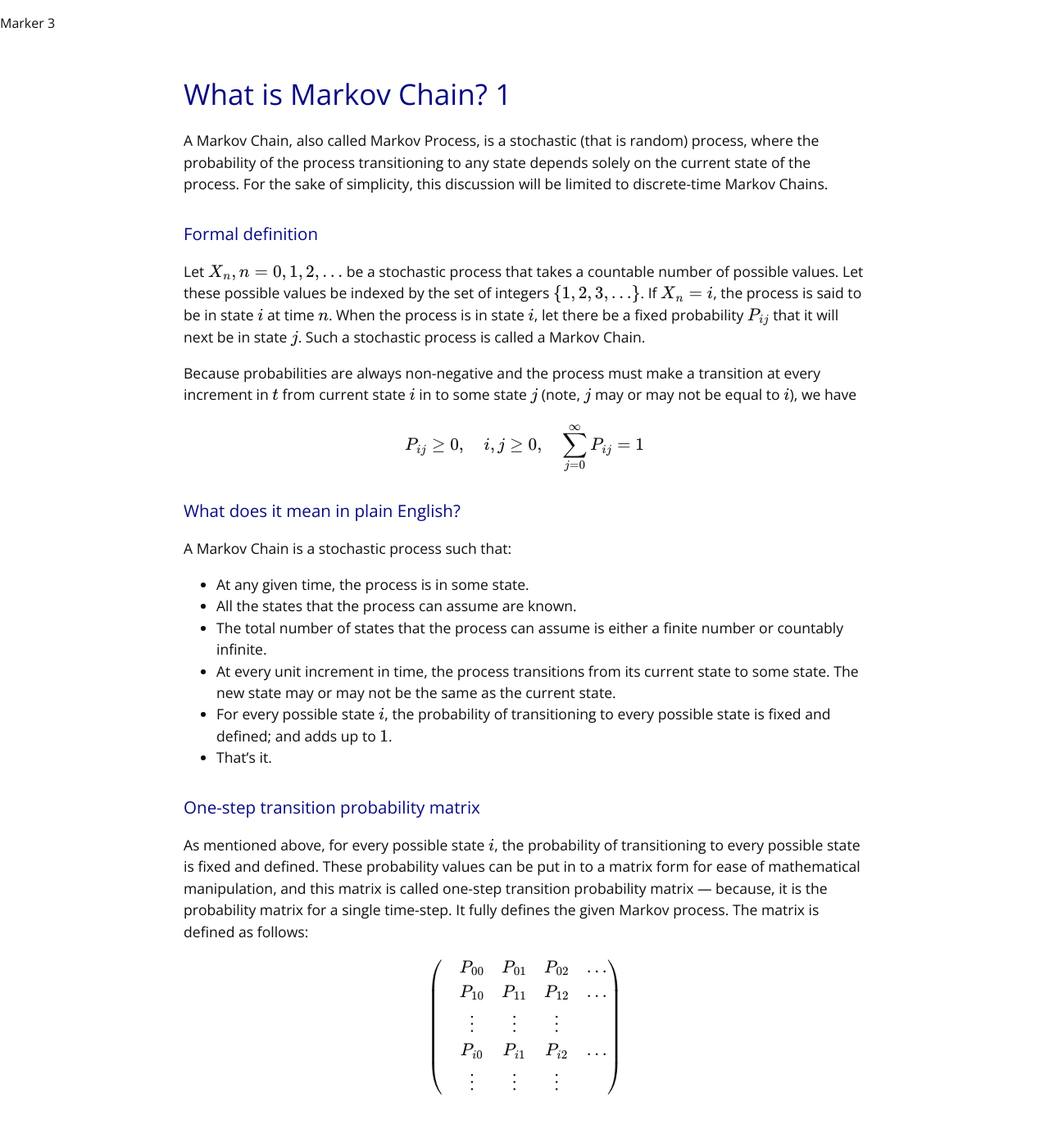
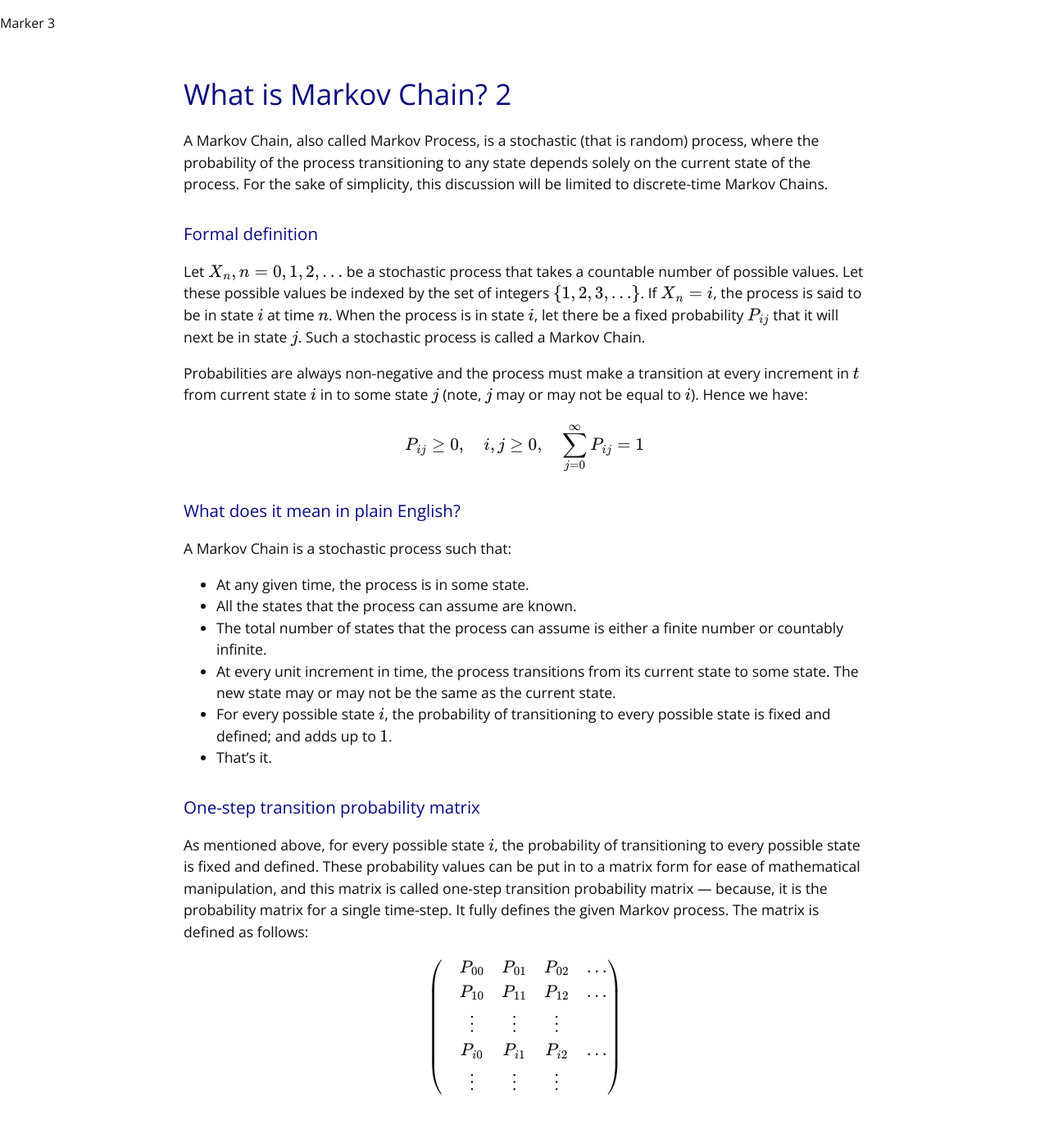
Before and after one commit to vinitjoglekar/playground, a Jekyll site: the page built from _pages/markov_chains.md, in a window 1280 px wide. Shown: the whole page at 82% size. Built offline with Jekyll 4.4.1, drawn with Linux system fonts in a browser that asks for light colours.

Commit message:
Update markov_chains.md

```diff
--- a/_pages/markov_chains.md
+++ b/_pages/markov_chains.md
@@ -3,14 +3,14 @@ layout: default
 title: What is Markov Chain?
 ---
 
-# What is Markov Chain? 1
+# What is Markov Chain? 2
 
 A Markov Chain, also called Markov Process, is a stochastic (that is random) process, where the probability of the process transitioning to any state depends solely on the current state of the process. For the sake of simplicity, this discussion will be limited to discrete-time Markov Chains.
 
 ### Formal definition
 Let $X_n, n=0,1,2,...$ be a  stochastic process that takes a countable number of possible values. Let these possible values be indexed by the set of integers \\(\left \\{ 1,2,3,... \right \\}\\). If $X_{n}=i$, the process is said to be in state \\(i\\) at time \\(n\\). When the process is in state \\(i\\), let there be a fixed probability \\(P_{ij}\\) that it will next be in state \\(j\\). Such a stochastic process is called a Markov Chain.
 
-Because probabilities are always non-negative and the process must make a transition at every increment in $t$ from current state $i$ in to some state $j$ (note, $j$ may or may not be equal to $i$), we have
+Probabilities are always non-negative and the process must make a transition at every increment in $t$ from current state $i$ in to some state $j$ (note, $j$ may or may not be equal to $i$). Hence we have:
 
 <div align="center">
 $$ P_{ij} \geq 0, \hspace{1em} i,j \geq 0, \hspace{1em} \sum_{j=0}^\infty P_{ij} = 1 $$
```
